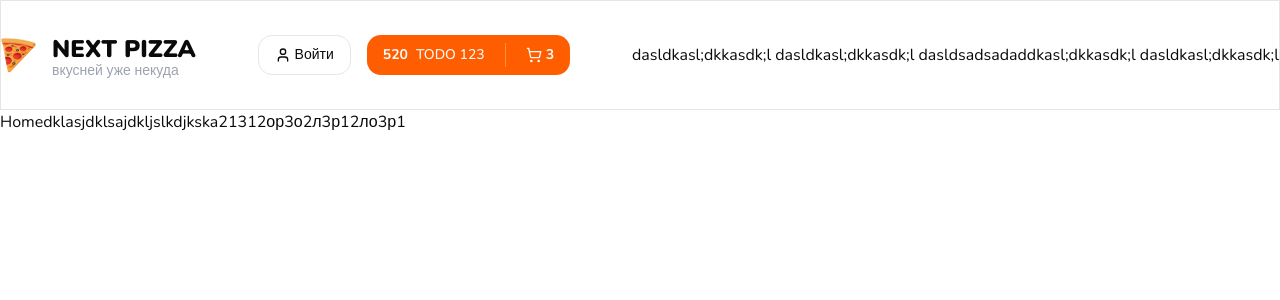
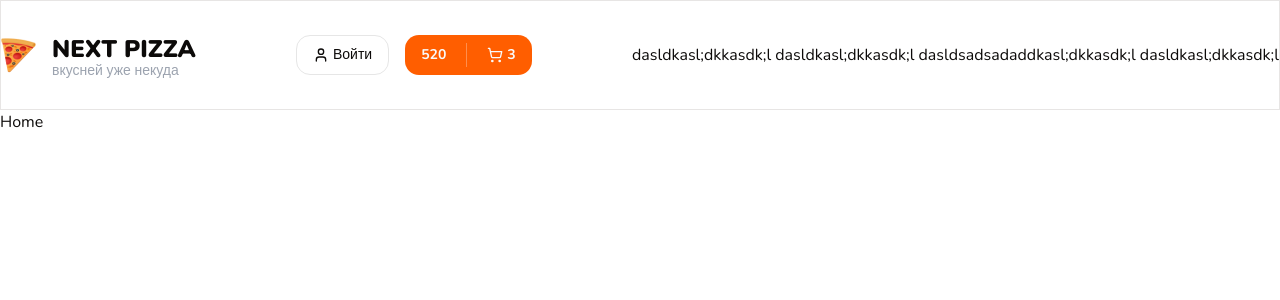
Before and after one commit to kintaB/next-pizza, a Next.js app: page / in a window 1280 px wide. Shown: the top 300 px of the page. Built offline with nearby package versions, Linux system fonts and the light colour scheme.

Commit message:
try-2 commit

```diff
--- a/src/app/layout.tsx
+++ b/src/app/layout.tsx
@@ -25,7 +25,6 @@ export default function RootLayout({
         <main className="min-hs-screen">
           <Header />
           {children}
-
         </main>
       </body>
     </html>
--- a/src/app/page.tsx
+++ b/src/app/page.tsx
@@ -2,7 +2,6 @@ export default function Home() {
   return (
     <h1>
       <>Home</>
-      dklasjdklsajdkljslkdjkska21312ор3о2л3р12ло3р1
     </h1>
   );
 }
--- a/src/components/shared/header.tsx
+++ b/src/components/shared/header.tsx
@@ -30,7 +30,6 @@ export const Header = ({ className }: headerProps) => {
 
           <Button className="group relative">
             <b>520</b>
-            TODO 123
             <span className="h-full w-[1px] bg-white/30 mx-3" />
             <div className="flex items-center gap-1 transition duration-300 group-hover:opacity-0">
               <ShoppingCart className="h-4 w-4 relative" strokeWidth={2} />
--- a/src/components/ui/index.ts
+++ b/src/components/ui/index.ts
@@ -7,4 +7,3 @@ export { Popover } from "./popover";
 export { Select } from "./select";
 export { Skeleton } from "./skeleton";
 export { Slider } from "./slider";
-// TODO /l;jkflsakjfklasjflas
```
